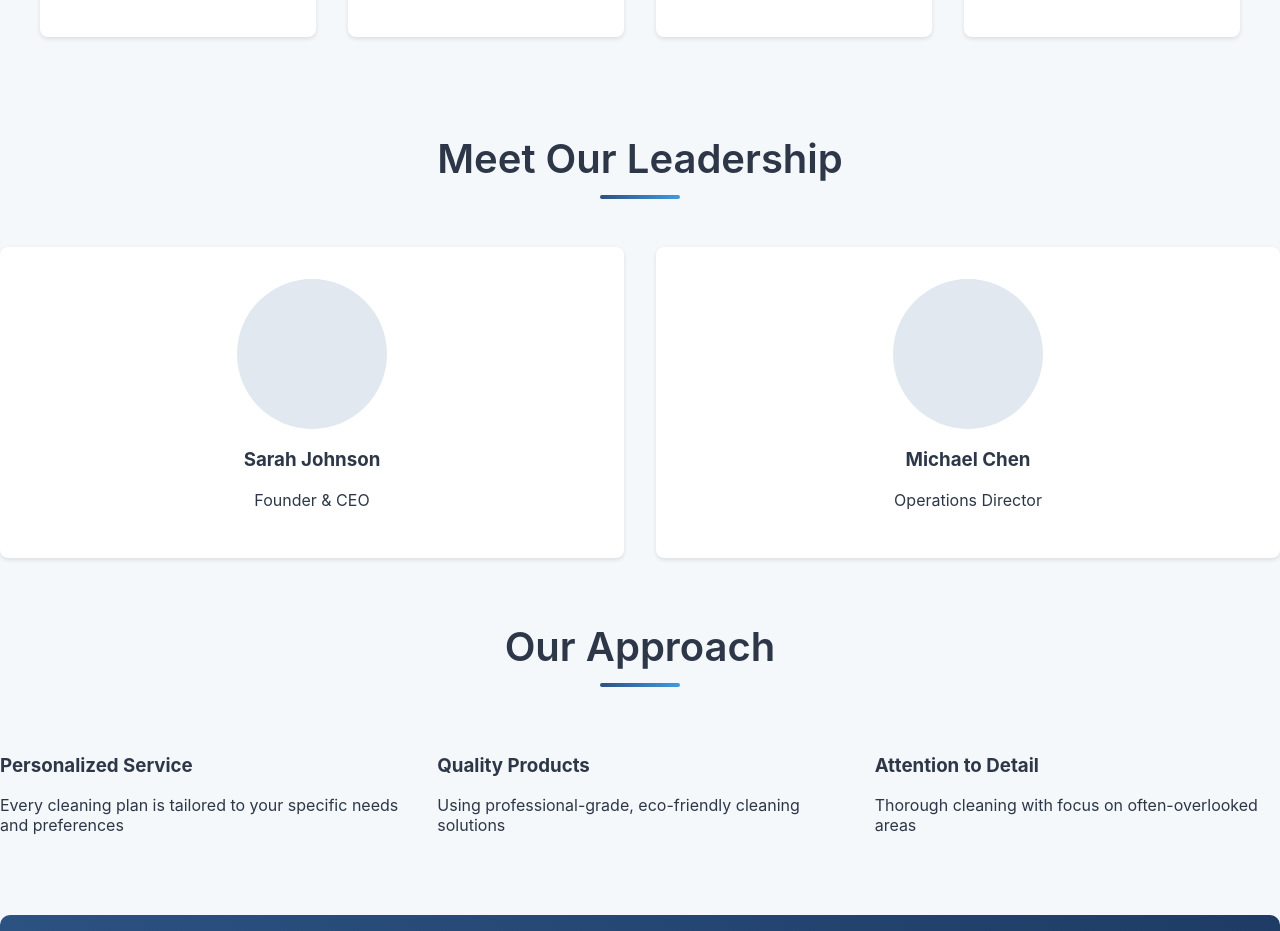
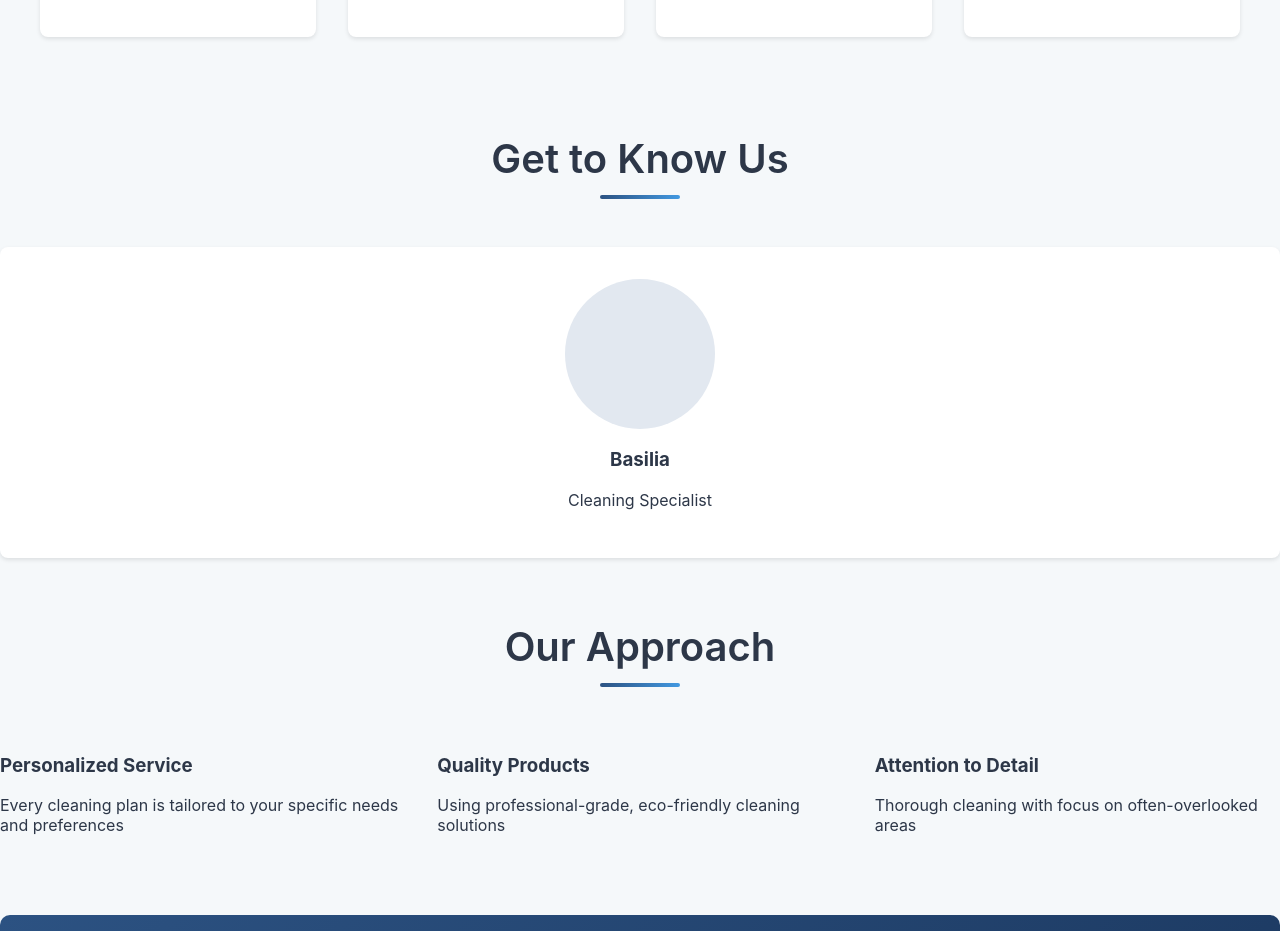
Before and after one commit to ItsAl3xx/Website_For_Cleaning_Business, a React (Create React App) app in the folder frontend/: page /about in a window 1280 px wide. Shown: the part 1520-2451 px from the top of the page. Built offline with nearby package versions, Linux system fonts and the light colour scheme.

Commit message:
Fixed a few words on the about page

```diff
--- a/frontend/src/about-page/about-page.js
+++ b/frontend/src/about-page/about-page.js
@@ -67,17 +67,12 @@ const AboutPage = () => {
       </section>
 
       <section className="team-section">
-        <h2>Meet Our Leadership</h2>
+        <h2>Get to Know Us</h2>
         <div className="team-grid">
           <div className="team-member">
             <div className="team-photo-placeholder"></div>
-            <h3>Sarah Johnson</h3>
-            <p>Founder & CEO</p>
-          </div>
-          <div className="team-member">
-            <div className="team-photo-placeholder"></div>
-            <h3>Michael Chen</h3>
-            <p>Operations Director</p>
+            <h3>Basilia</h3>
+            <p>Cleaning Specialist</p>
           </div>
         </div>
       </section>
```
